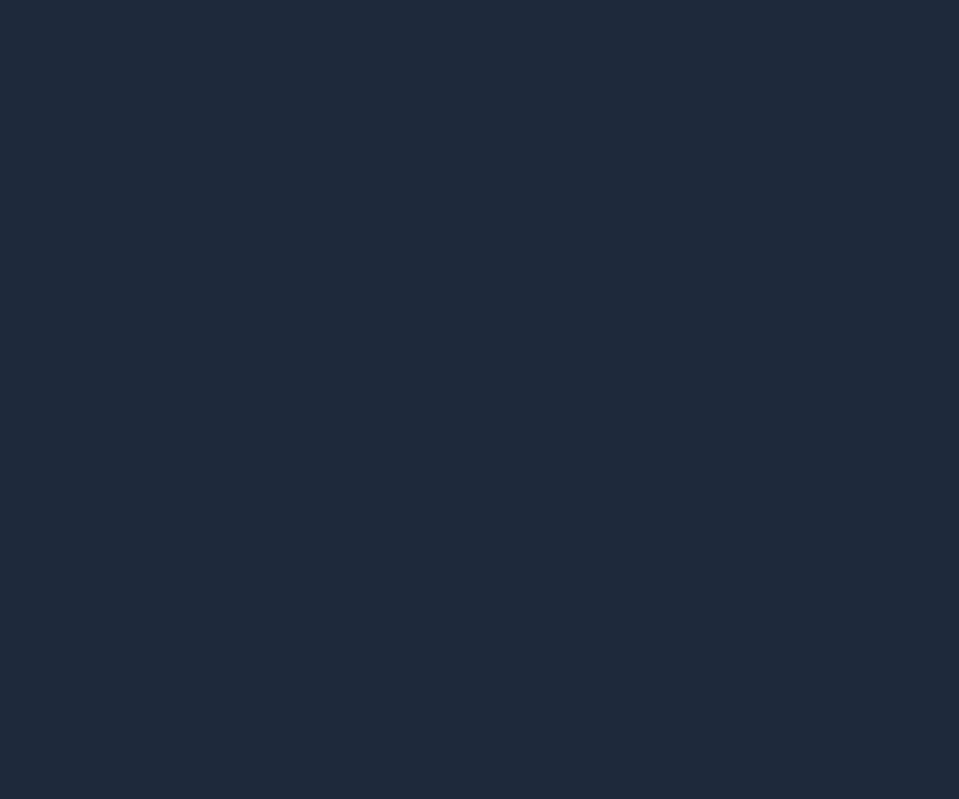
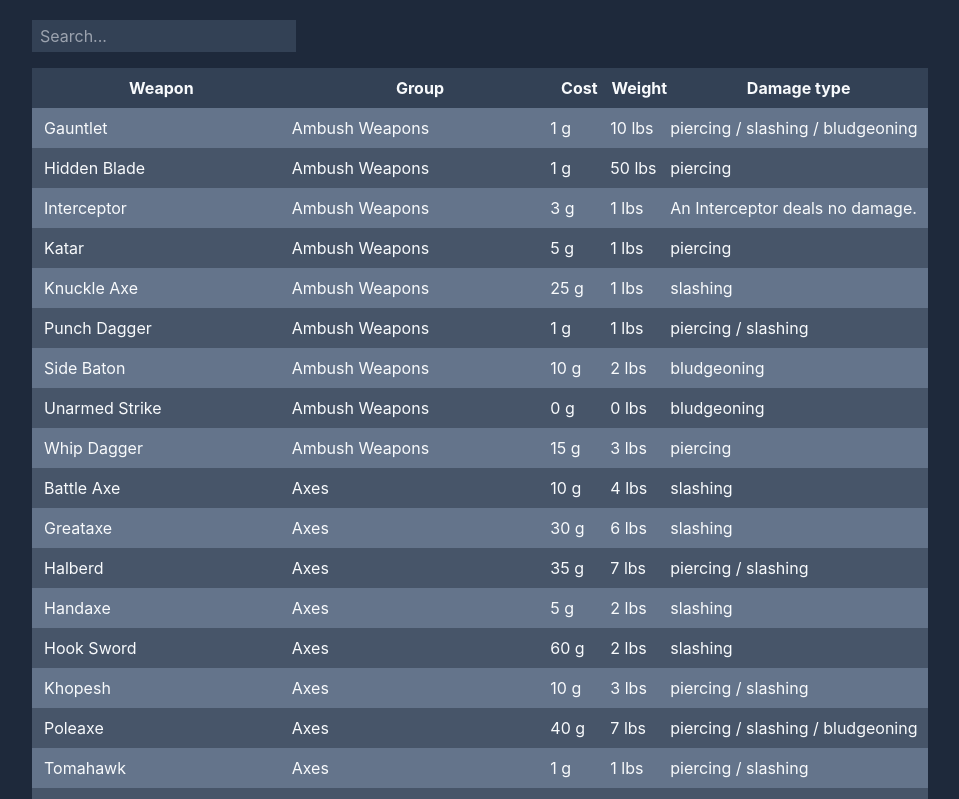
Before and after one commit to hetyey-b/dnd_homebrew_guide, a React (Create React App) app in the folder dnd_homebrew_guide/: page /dnd_homebrew_guide/rme_weapons in a window 1280 px wide. Before the commit this address had no page. Shown: the top 799 px of the page, without its empty margins (160-1119 px from the left). Built offline with nearby package versions, Linux system fonts and the light colour scheme.

Commit message:
rme weapon table

```diff
--- a/dnd_homebrew_guide/src/App.js
+++ b/dnd_homebrew_guide/src/App.js
@@ -1,13 +1,13 @@
 import { BrowserRouter, Routes, Route } from "react-router-dom";
 import Home from "./pages/Home";
-import RME from "./pages/RME";
+import RMEWeapons from "./pages/RMEWeapons";
 
 function App() {
   return (
 		<BrowserRouter>
 			<Routes>
 				<Route path="/dnd_homebrew_guide/" element={<Home />} />
-				<Route path="/dnd_homebrew_guide/rme/" element={<RME />} />
+				<Route path="/dnd_homebrew_guide/rme_weapons/" element={<RMEWeapons />} />
 			</Routes>
 		</BrowserRouter>
   );
--- /dev/null
+++ b/dnd_homebrew_guide/src/components/RMEProperty.js
@@ -0,0 +1,14 @@
+import React from 'react'
+import Tooltip from 'rc-tooltip';
+
+const RMEProperty = ({property}) => {
+	return(
+		<Tooltip placement="bottom" trigger={['hover', 'click', 'focus']} overlay={<span>{property}</span>}>
+			<span>
+				{property}
+			</span>
+		</Tooltip>
+	)
+}
+
+export default RMEProperty;
--- a/dnd_homebrew_guide/src/data/RME.js
+++ b/dnd_homebrew_guide/src/data/RME.js
@@ -165,7 +165,7 @@ export const weapons = {
       damageTypes: ["An Interceptor deals no damage."],
       description:
         "A generic term for clothing used to deflect, such as a thick wool cloak, silk scarf, or wide brimmed hat. While you may wear an interceptor, it must be equipped to be used but gives you +1 Shield AC when equipped. The master can catch missile weapons in flight, even protecting an ally",
-      untrained: "You cannot wield an Interceptor while Untrained",
+      untrained: ["You cannot wield an Interceptor while Untrained"],
       basic: [
         "one handed",
         "affixed",
--- a/dnd_homebrew_guide/src/pages/Home.js
+++ b/dnd_homebrew_guide/src/pages/Home.js
@@ -13,9 +13,9 @@ const Home = () => {
 				className='mt-5 w-[70%]'
 			>
 		 		<Button
-					text="Revised Martial Equipment"
+					text="Revised Martial Equipment Weapons"
 					additionalCSS="w-full"
-					onClick={() => {navigate('/dnd_homebrew_guide/rme')}}
+					onClick={() => {navigate('/dnd_homebrew_guide/rme_weapons')}}
 				/>
 			</div>
 		</div>
--- a/dnd_homebrew_guide/src/pages/RME.js
+++ b/dnd_homebrew_guide/src/pages/RMEWeapons.js
@@ -1,7 +1,7 @@
 import React from "react";
-import {weaponTypes, weapons, armor, shields, properties} from "../data/RME"
+import {weapons} from "../data/RME"
 
-const RME = () => {
+const RMEWeapons = () => {
 	const [sortingBy,setSortingBy] = React.useState("group");
 	const [sortingDir, setSortingDir] = React.useState(1);
 	const [searchQuery, setSearchQuery] = React.useState("");
@@ -21,6 +21,7 @@ const RME = () => {
 		...weapons.throwingWeapons.map(weapon => ({...weapon, group: 'Throwing Weapons'})),
 	]);
 	const [filteredWeapons,setFilteredWeapons] = React.useState([]);
+	const [selectedWeapon,setSelectedWeapon] = React.useState(null);
 
 	const sortWeaponsBy = (property) => {
 		if (allWeapons[0][property] === undefined) {
@@ -84,7 +85,7 @@ const RME = () => {
 					value={searchQuery}
 					onChange={handleSearchOnChange}
 				/>
-				<table className="table-auto w-full">
+				<table className="table-fixed w-full">
 					<tr className="cursor-pointer bg-slate-700 ">
 						<th
 							className="py-2 hover:bg-slate-400 transition-colors duration-300 ease-in-out"
@@ -99,13 +100,13 @@ const RME = () => {
 							Group
 						</th>
 						<th
-							className="py-2 hover:bg-slate-400 transition-colors duration-300 ease-in-out"
+							className="py-2 hover:bg-slate-400 transition-colors duration-300 ease-in-out w-[60px]"
 							onClick={() => sortWeaponsBy("gold")}
 						>
 							Cost
 						</th>
 						<th
-							className="py-2 hover:bg-slate-400 transition-colors duration-300 ease-in-out"
+							className="py-2 hover:bg-slate-400 transition-colors duration-300 ease-in-out w-[60px]"
 							onClick={() => sortWeaponsBy("weight")}
 						>
 							Weight
@@ -119,18 +120,80 @@ const RME = () => {
 					<tbody>
 						{
 							(searchQuery.length > 0 ? filteredWeapons : allWeapons).map((weapon, ind) => (
-								<tr className='
-									even:bg-slate-600
-									odd:bg-slate-500
+								<>
+									<tr className={`
+										${ind % 2 === 0 ? 'bg-slate-500' : 'bg-slate-600'}
+										${weapon.name === selectedWeapon ? 'bg-slate-400' : ''}
 										hover:bg-slate-400
-									cursor-pointer transition-colors duration-300 ease-in-out
-								'>
+										cursor-pointer transition-colors duration-300 ease-in-out`}
+										onClick={() => {
+											if (selectedWeapon === weapon.name) {
+												setSelectedWeapon(null);
+											} else {
+												setSelectedWeapon(weapon.name);
+											}
+										}}
+									>
 										<td className='pl-3 py-2'>{weapon.name}</td>
 										<td>{weapon.group}</td>
 										<td>{weapon.gold} g</td>
 										<td>{weapon.weight} lbs</td>
 										<td>{[...weapon.damageTypes].join(' / ')}</td>
 									</tr>
+									<tr
+										className={`
+										${selectedWeapon === weapon.name ? '' : 'hidden'}
+										${ind % 2 === 0 ? 'bg-slate-500' : 'bg-slate-600'}
+										`}
+									>
+										<td
+											colSpan={5}
+										>
+											<div
+												className="grid grid-cols-3 gap-4 py-1 px-2"
+											>
+												<div>{weapon.description}</div>
+												<div>
+													<div className="py-1">
+														Untrained: {[...weapon.untrained].join(', ')}
+													</div>
+													<div className="py-1 border-t">
+														Basic: {[...weapon.basic].join(', ')}
+													</div>
+													<div className="py-1 border-t">
+														Master: {[...weapon.master].join(', ')}
+													</div>
+													{
+														weapon.meleeTable &&
+														(<div  className="border-t py-1">
+															<table>
+																<thead>
+																	<tr>
+																		<th className="border-r border-b py-1 px-2">
+																			Proficiency
+																		</th>
+																		<th className="border-b py-1 px-2">
+																			Damage
+																		</th>
+																	</tr>
+																</thead>
+																<tbody>
+																	{Object.entries(weapon.meleeTable).map(meleeRow => (
+																		<tr>
+																			<td className="border-r py-1 px-2">{meleeRow[0]}</td>
+																			<td className="py-1 px-2">{meleeRow[1]}</td>
+																		</tr>
+																	))}
+																</tbody>
+															</table>
+														</div>)
+													}
+												</div>
+												<div><span className="block underline">Master Perk</span>{weapon.perk}</div>
+											</div>
+										</td>
+									</tr>
+								</>
 							))
 						}
 					</tbody>
@@ -140,4 +203,4 @@ const RME = () => {
   );
 };
 
-export default RME;
+export default RMEWeapons;
```
Lines whose indentation alone changed are shown as unchanged.
